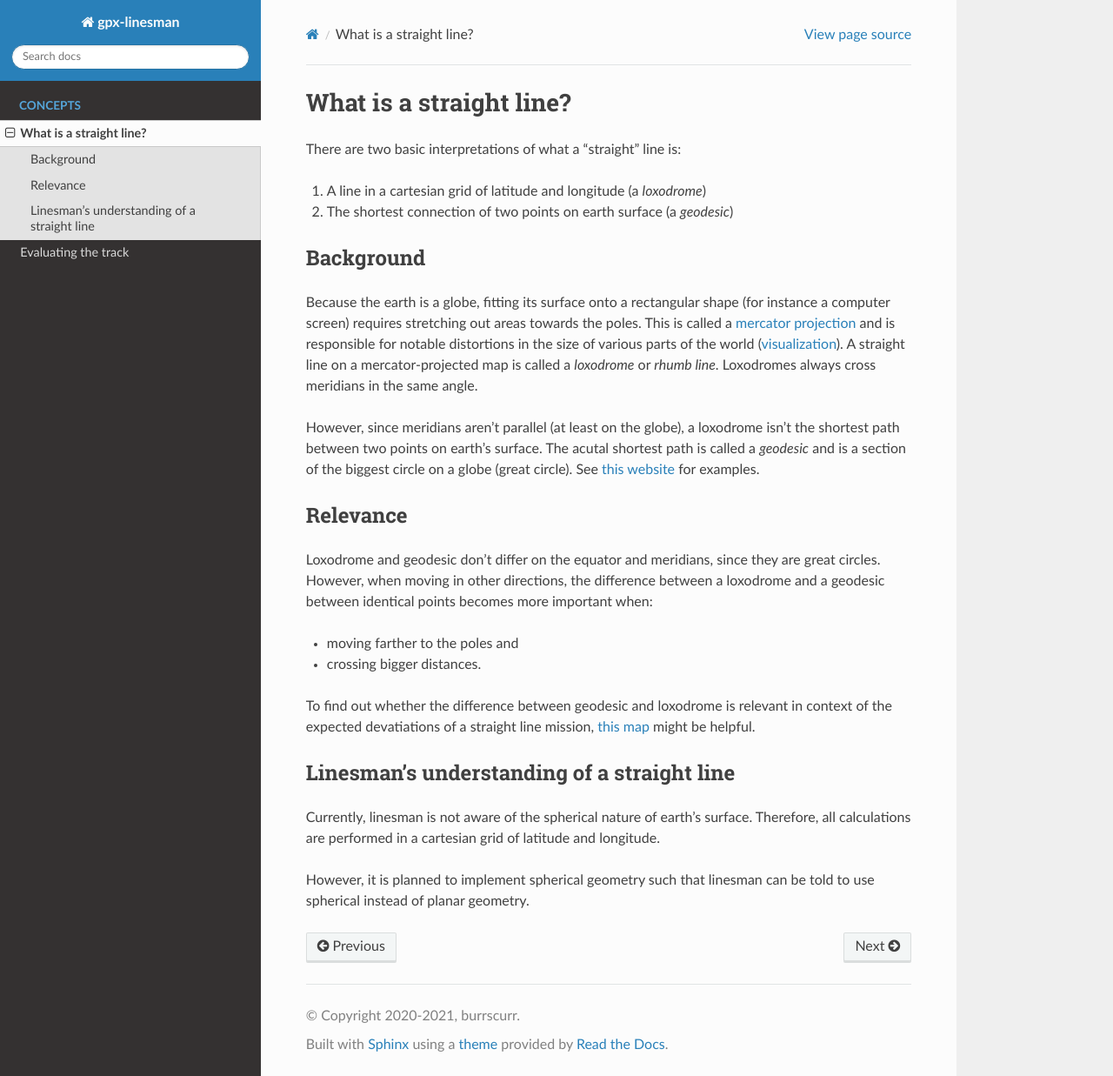
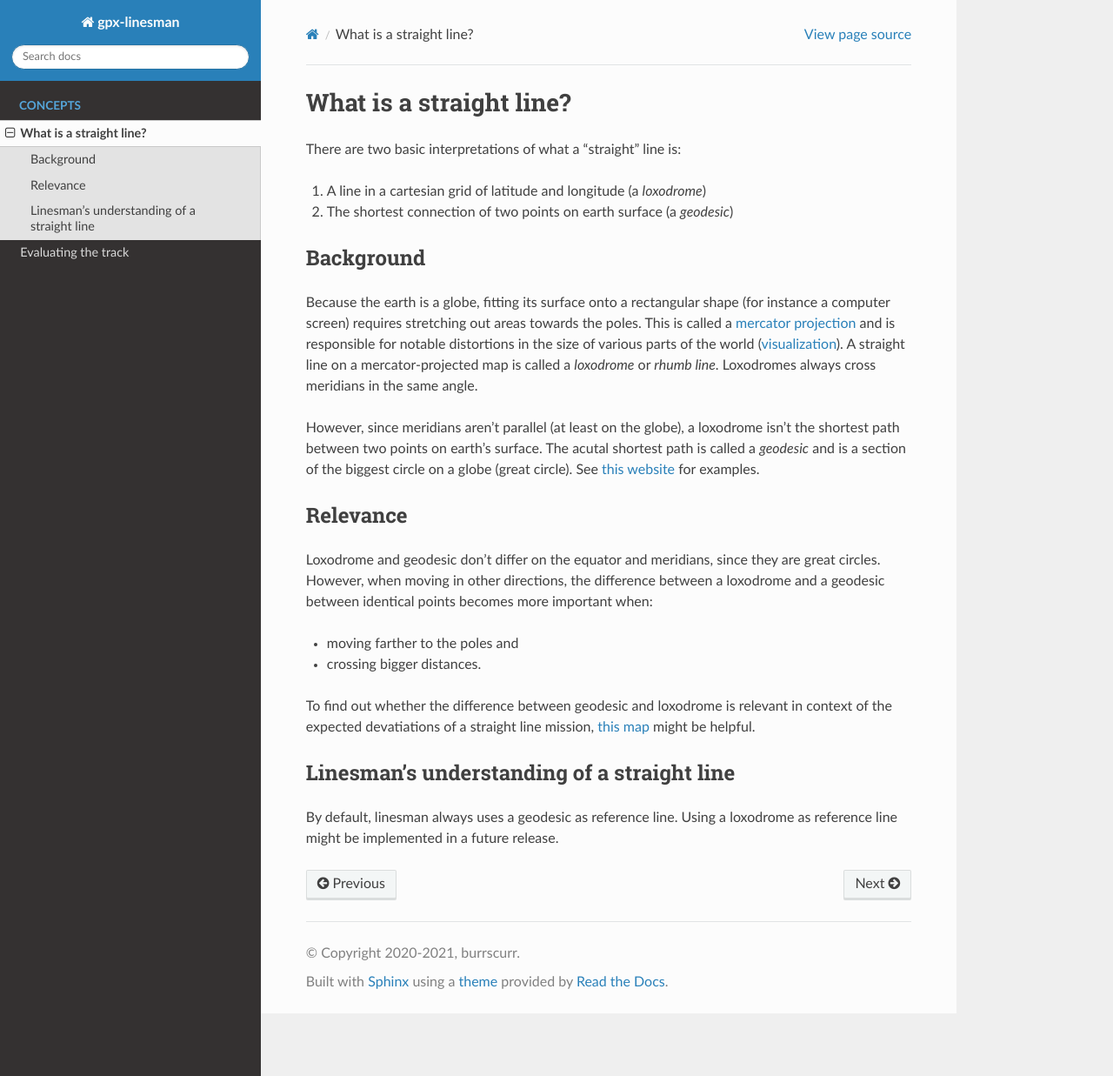
Before and after one commit to burrscurr/linesman, a Sphinx documentation site: the page built from docs/straightness.rst, in a window 1280 px wide and 1237 px high. Shown: the whole window at 87% size. Built offline with Sphinx 7.4.7 and the Read the Docs theme 2.0.0, drawn with Linux system fonts in a browser that asks for light colours.

Commit message:
Document that linesman uses a geodesic by default

```diff
--- a/docs/straightness.rst
+++ b/docs/straightness.rst
@@ -42,11 +42,7 @@ context of the expected devatiations of a straight line mission, `this map
 Linesman's understanding of a straight line
 -------------------------------------------
 
-Currently, linesman is not aware of the spherical nature of earth's surface.
-Therefore, all calculations are performed in a cartesian grid of latitude and
-longitude.
-
-However, it is planned to implement spherical geometry such that linesman can be
-told to use spherical instead of planar geometry.
+By default, linesman always uses a geodesic as reference line. Using a loxodrome
+as reference line might be implemented in a future release.
 
 .. _mercator projection: https://en.wikipedia.org/wiki/Mercator_projection
```
